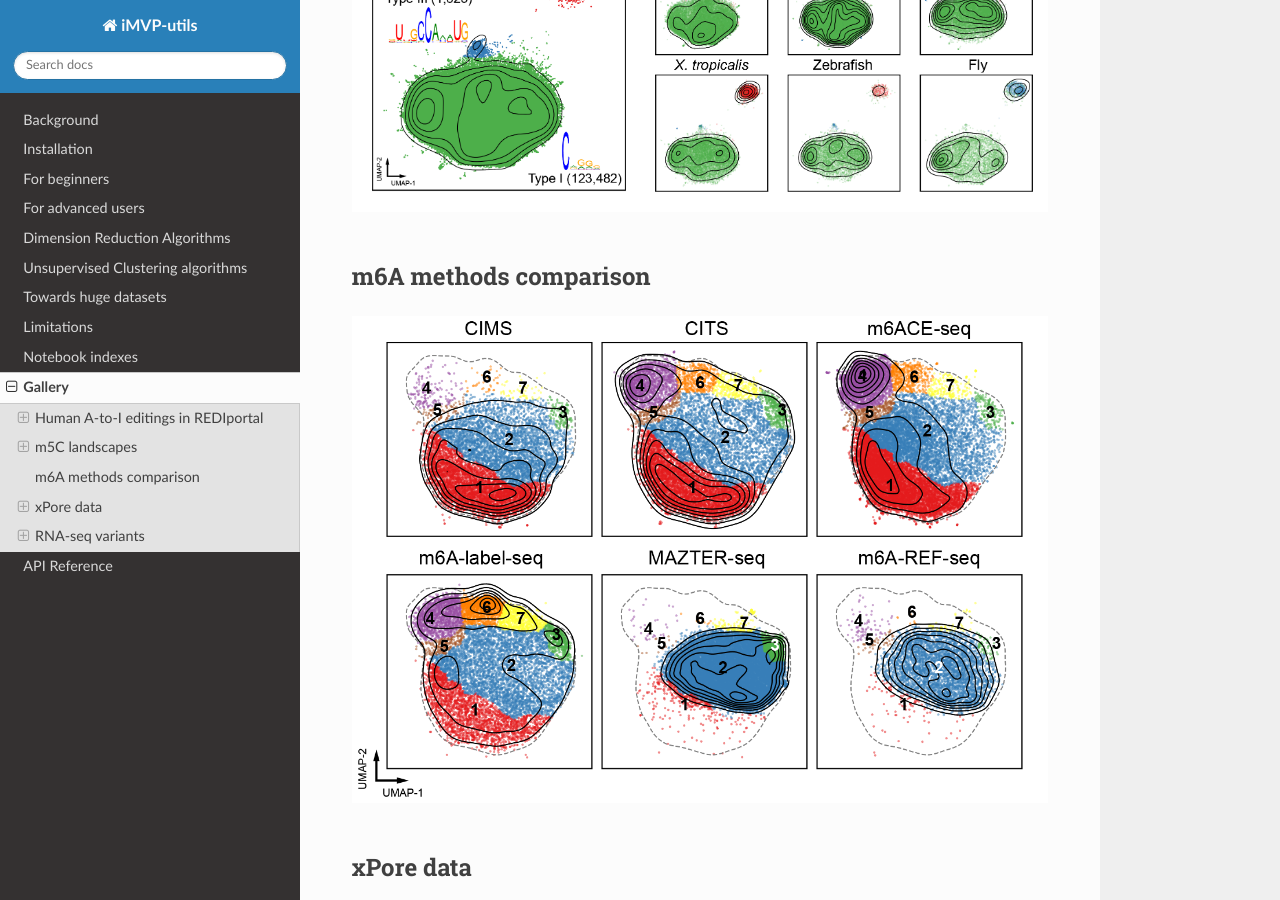
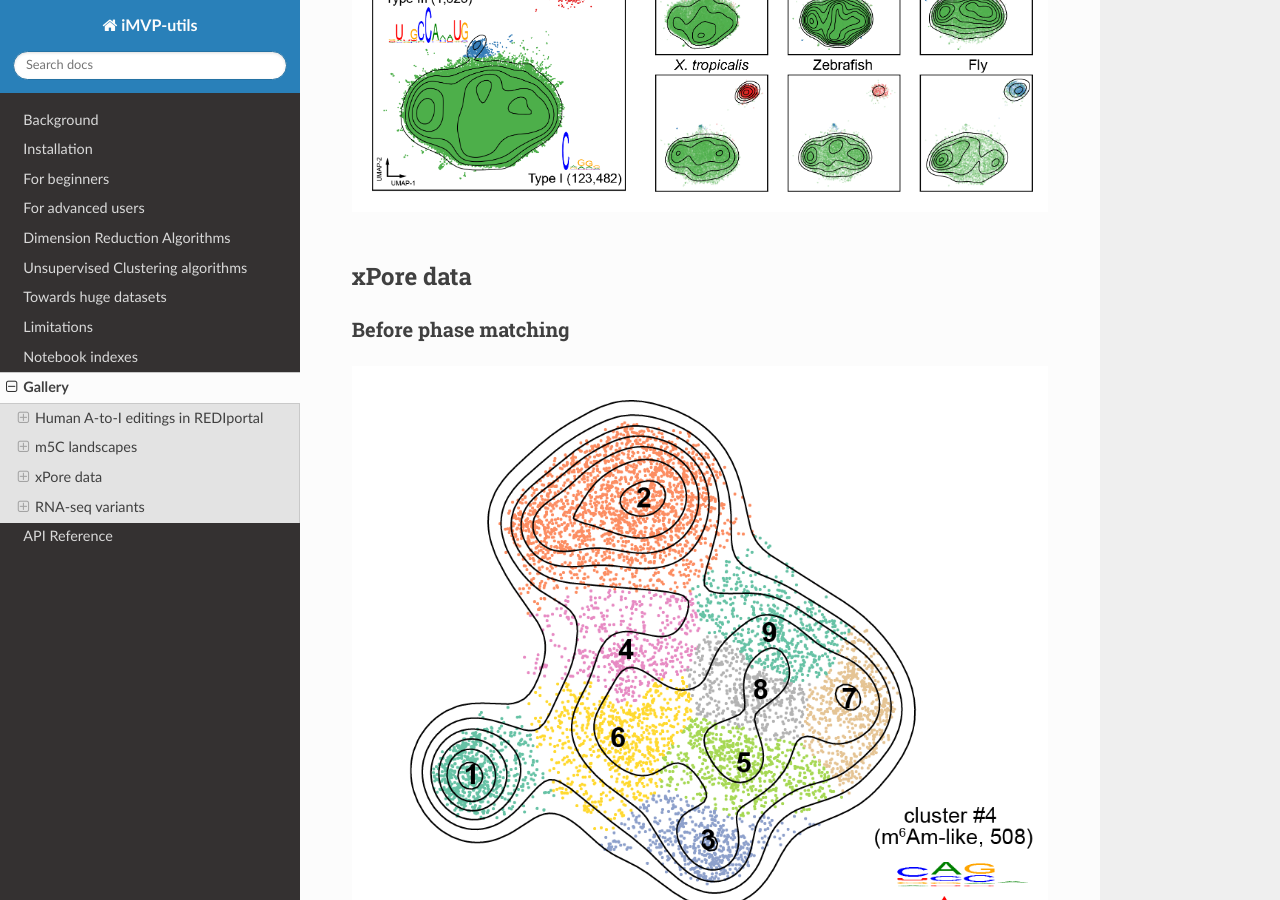
Before and after one commit to jhfoxliu/iMVP, a Sphinx documentation site: the page built from docs/gallery.rst, in a window 1280 px wide and 900 px high, scrolled down 5424 px. Built offline with Sphinx 7.4.7 and the Read the Docs theme 2.0.0, drawn with Linux system fonts in a browser that asks for light colours.

Commit message:
Update gallery.rst

```diff
--- a/docs/gallery.rst
+++ b/docs/gallery.rst
@@ -78,15 +78,6 @@ Developmental stages (together)
 
 |
 
-
-m6A methods comparison
-----------------------
-
-.. image:: ../Images/Gallery/m6A_methods.png
-   :align: center
-
-|
-
 xPore data
 ----------
 
```
